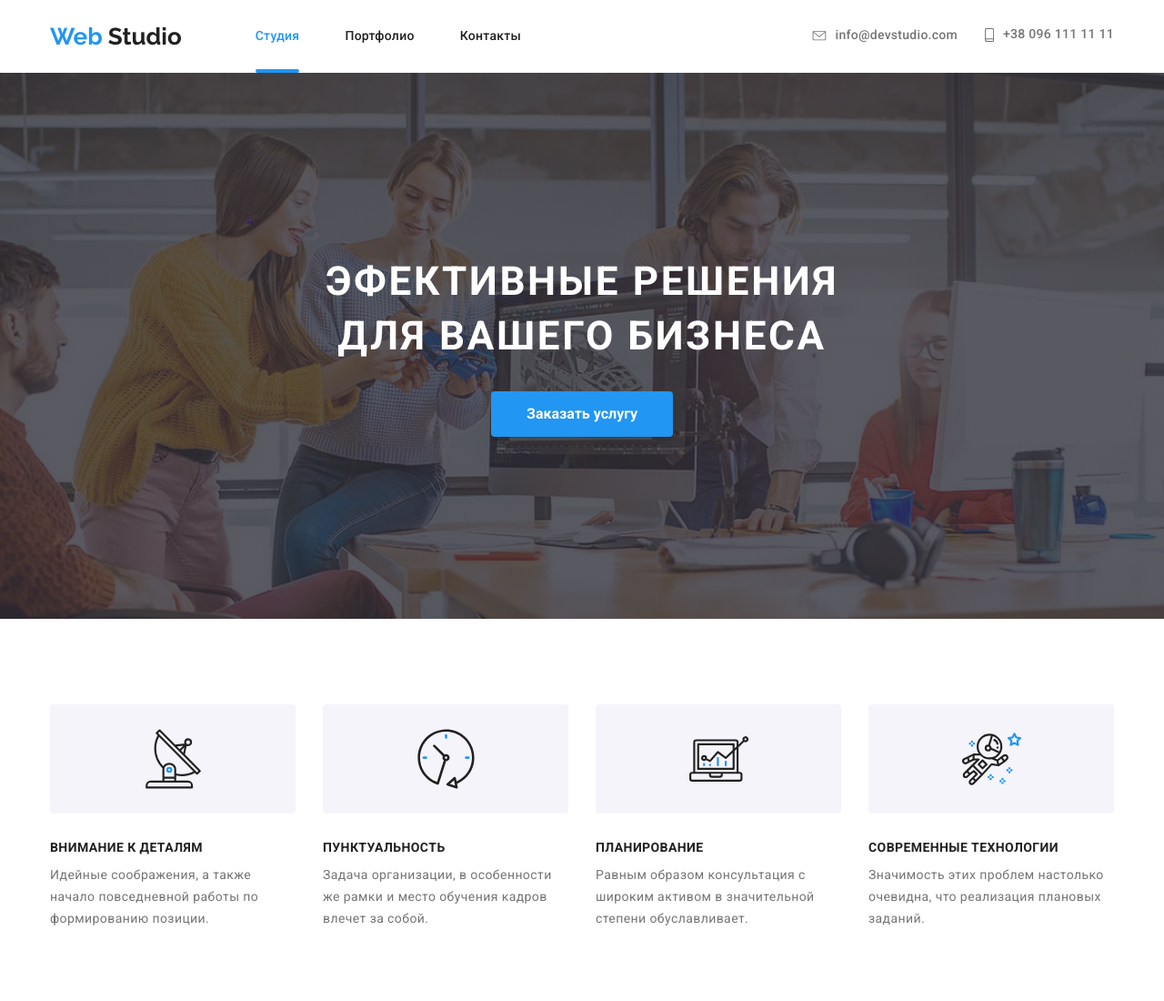
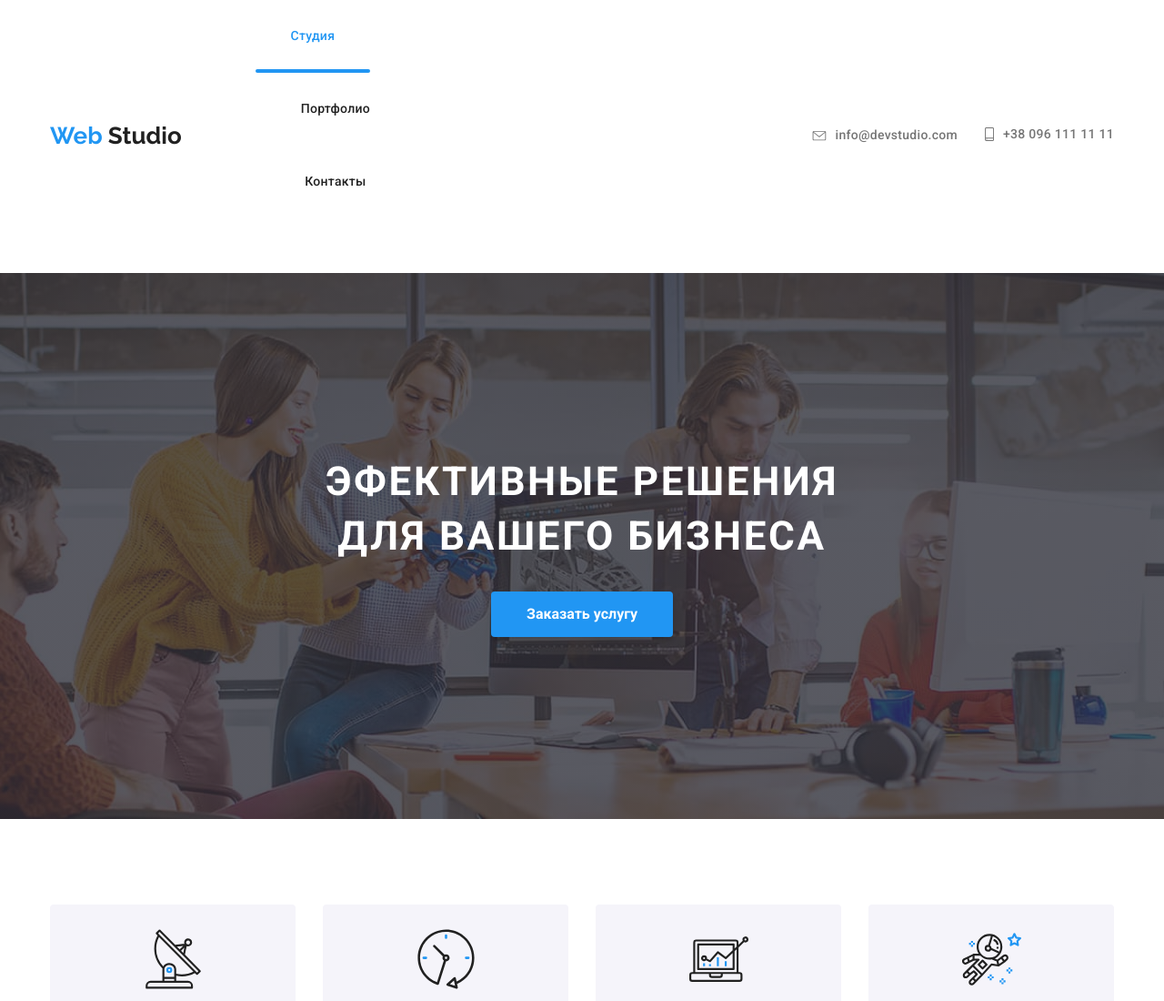
Before and after one commit to Maxim-Shinkarchuk/goit-markup-hw-08, a plain HTML site: page index.html in a window 1280 px wide. Shown: the top 1100 px of the page at 91% size. Drawn offline with nearby package versions, Linux system fonts and the light colour scheme.

Commit message:
12еен1ап

```diff
--- a/sass/components/_nav.scss
+++ b/sass/components/_nav.scss
@@ -38,9 +38,9 @@
   margin-top: 0px;
   margin-bottom: 0px;
   padding: 0px;
-
+  display: flex;
+  flex-direction: column;
   @media screen and (min-width: 768px) {
-    display: flex;
   }
 
   @media screen and (min-width: 1200px) {
@@ -75,3 +75,7 @@
     margin-left: 50px;
   }
 }
+
+.nav-item:last-child {
+  margin-bottom: 60px;
+}
```
Also changed, not shown: css/main.css, css/main.min.css, 2 other files.
